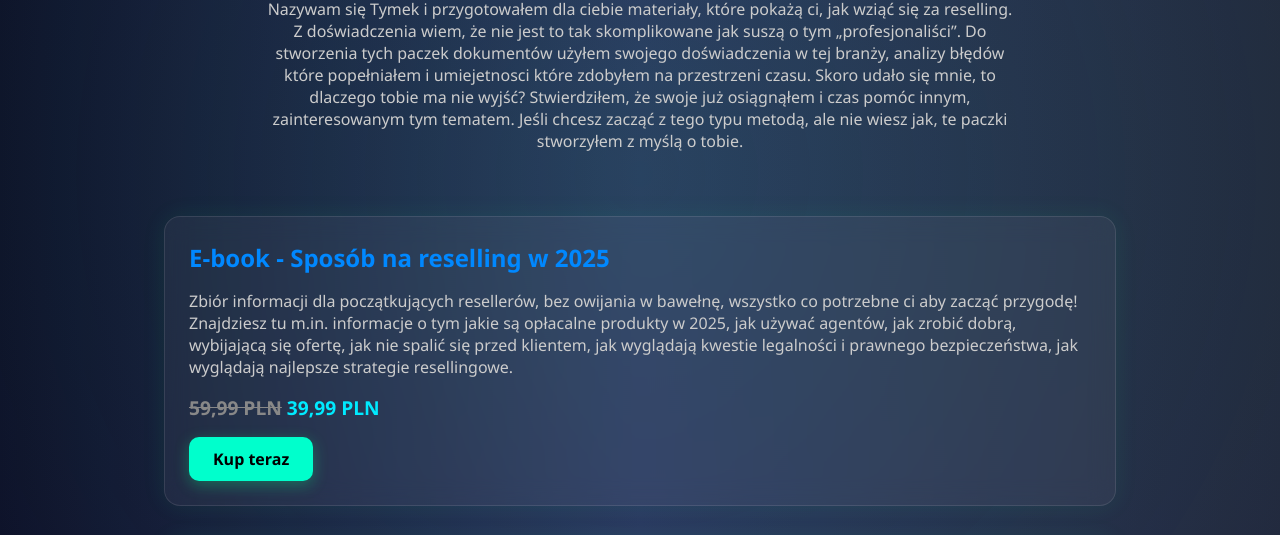
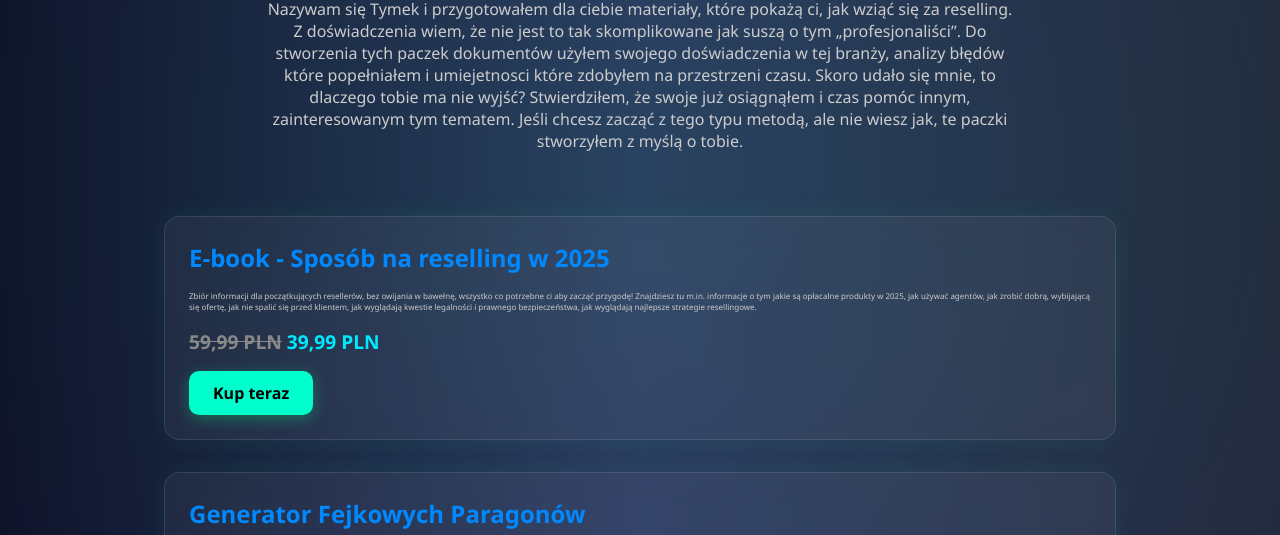
Before and after one commit to timseller/timsell, a plain HTML site: page index.html in a window 1280 px wide. Shown: the part 226-761 px from the top of the page. Drawn offline with Linux system fonts and the light colour scheme.

Commit message:
Update index.html

```diff
--- a/index.html
+++ b/index.html
@@ -113,6 +113,7 @@
     .product p {
       color: #ccc;
       margin-bottom: 1rem;
+      font-size: 0.5rem
     }
 
     .product .price {
```
